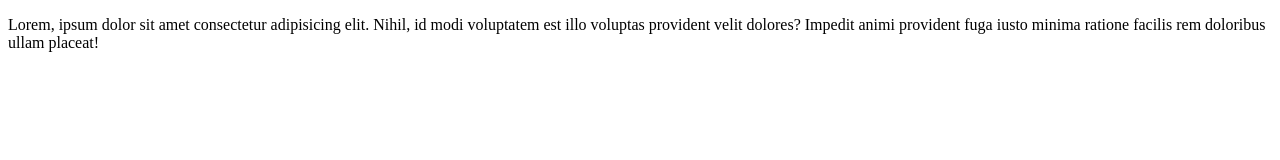
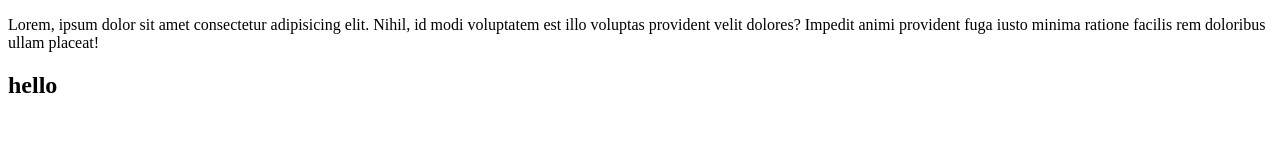
Before and after one commit to mekdes-2022/PRACTICE-1, a plain HTML site: page index.html in a window 1280 px wide. Drawn offline with Linux system fonts and the light colour scheme.

Commit message:
h2 addede

```diff
--- a/index.html
+++ b/index.html
@@ -8,5 +8,8 @@
 </head>
 <body>
     <p>Lorem, ipsum dolor sit amet consectetur adipisicing elit. Nihil, id modi voluptatem est illo voluptas provident velit dolores? Impedit animi provident fuga iusto minima ratione facilis rem doloribus ullam placeat!</p>
+    <h2> hello
+
+    </h2>
 </body>
 </html>
```
